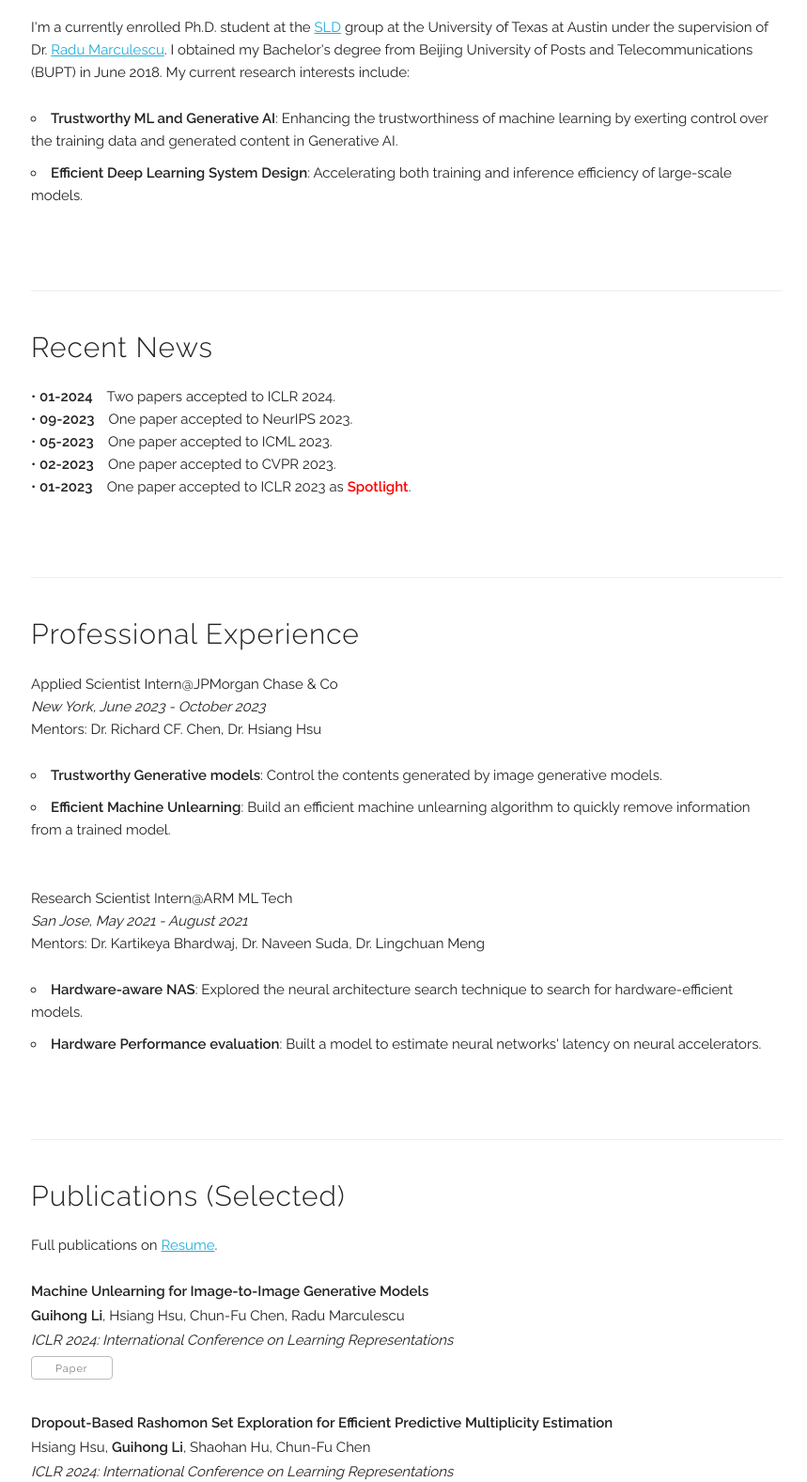
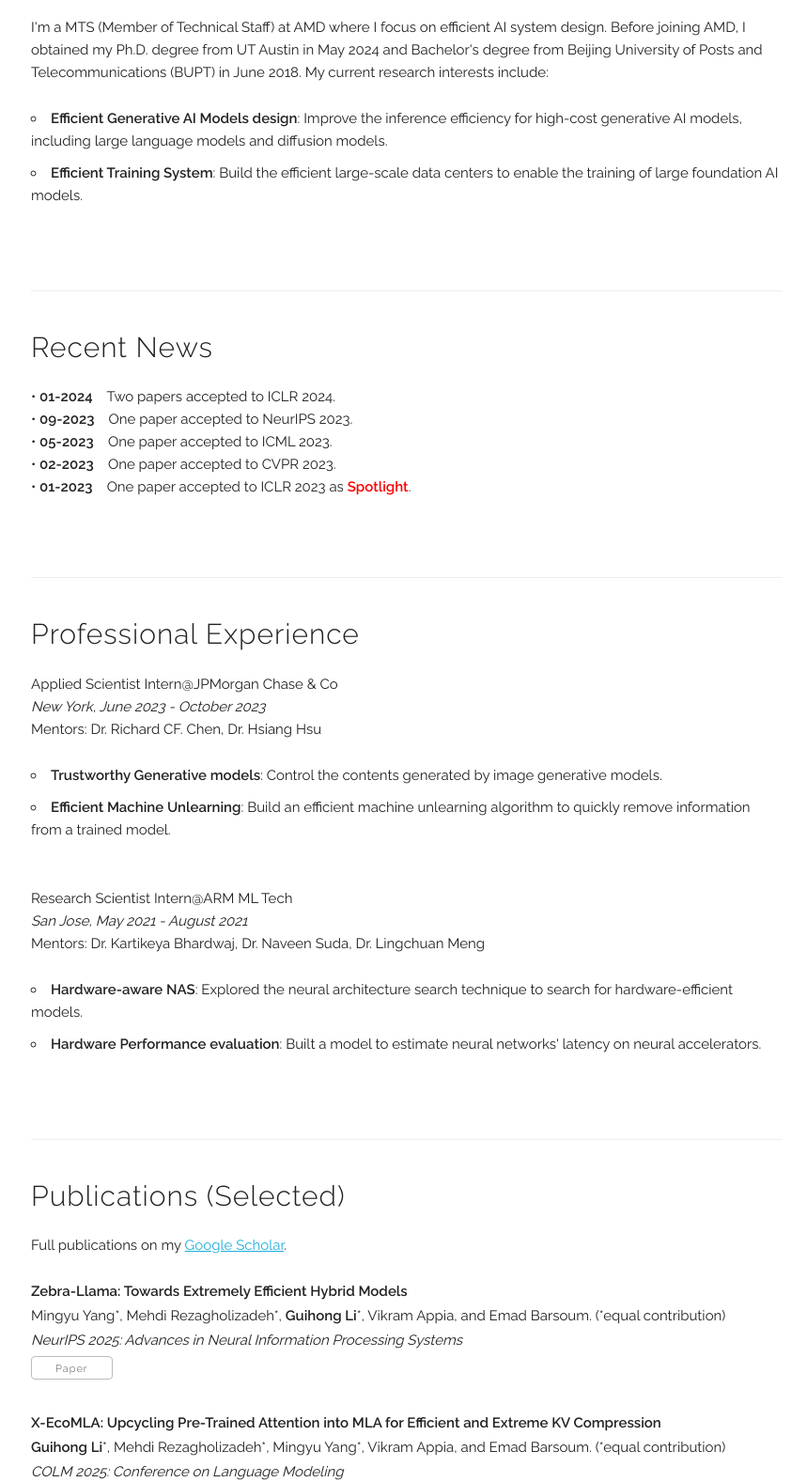
Before and after one commit to LiGuihong/LiGuihong.github.io, a plain HTML site: page index.html in a window 1280 px wide. Shown: the part 424-2001 px from the top of the page at 94% size, without its empty margins (207-1066 px from the left). Drawn offline with Linux system fonts and the light colour scheme; files whose address does not match are found by name.

Commit message:
Update personal info and publications in index.html
Updated personal and professional information, including title and affiliations. Modified research interests and added recent publications.

```diff
--- a/index.html
+++ b/index.html
@@ -5,7 +5,7 @@
   <!-- Basic Page Needs
   –––––––––––––––––––––––––––––––––––––––––––––––––– -->
   <meta charset="utf-8">
-  <title>Guihong Li | UT Austin</title>
+  <title>Guihong Li | AMD&UT Austin</title>
   <meta name="description" content="Guihong Li">
   <meta name="author" content="Guihong Li">
   <meta property="og:title" content="Guihong Li" />
@@ -73,8 +73,8 @@
         </div>
         <div class="nine columns main-description">
             <h1>Guihong Li</h1>
-            <p>PhD Candidate <br/>  ECE, The University of Texas at Austin</p>
-            <p><small> lgh@utexas.edu </small></p>
+            <p>MTS <br/>  AMD AI Group</p>
+            <p><small> guihong.li@amd.com / lgh@utexas.edu </small></p>
             <p>
               <span onclick="window.open('https://twitter.com/KingLGH')" style="cursor: pointer">
                 <i class="fa fa-twitter" aria-hidden="true"></i>
@@ -112,12 +112,11 @@
 <div class="docs-section" id="bio">
   <h4>Bio</h4>
   <p>
-    I'm a currently enrolled Ph.D. student at the <a href="https://radum.ece.utexas.edu" target="_blank">SLD</a> group at the University of Texas at Austin under the supervision of Dr. <a href="https://radum.ece.utexas.edu/people" target="_blank"> Radu Marculescu</a>.
-    I obtained my Bachelor's degree from Beijing University of Posts and Telecommunications (BUPT) in June 2018.
+    I'm a MTS (Member of Technical Staff) at AMD where I focus on efficient AI system design. Before joining AMD, I obtained my Ph.D. degree from UT Austin in May 2024 and Bachelor's degree from Beijing University of Posts and Telecommunications (BUPT) in June 2018.
     My current research interests include:
     <ul>
-      <li type="circle"><b>Trustworthy ML and Generative AI</b>: Enhancing the trustworthiness of machine learning by exerting control over the training data and generated content in Generative AI.</li>
-      <li type="circle"><b>Efficient Deep Learning System Design</b>: Accelerating both training and inference efficiency of large-scale models. </li>
+      <li type="circle"><b>Efficient Generative AI Models design</b>: Improve the inference efficiency for high-cost generative AI models, including large language models and diffusion models. </li>
+      <li type="circle"><b>Efficient Training System</b>: Build the efficient large-scale data centers to enable the training of large foundation AI models. </li>
     </ul>
   </p>
 </div>
@@ -192,7 +191,7 @@
 <div class="docs-section" id="publications">
   <h4>Publications (Selected)</h4>
 
-  <p>Full publications on <a href="/assets/resume/Resume_Guihong_Li.pdf" target="_blank">Resume</a>.<br/>
+  <p>Full publications on my <a href="https://scholar.google.com/citations?hl=en&user=UJofPMIAAAAJ&view_op=list_works&sortby=pubdate" target="_blank">Google Scholar</a>.<br/>
   <!-- <sup>‡</sup> indicates authors with equal contribution. <sup>&#x2606;</sup> indicates my students or interns. -->
   </p>
 
@@ -201,6 +200,22 @@
   <div class="tab-content">
     <div class="tab-pane active" id="2023_paper">
       <div class="paper">
+        <p class="title"><b>Zebra-Llama: Towards Extremely Efficient Hybrid Models</b></p>
+        <p>Mingyu Yang*, Mehdi Rezagholizadeh*, <b>Guihong Li</b>*, Vikram Appia, and Emad Barsoum. (*equal contribution)</p>
+        <p><i>NeurIPS 2025: Advances in Neural Information Processing Systems</i></p>
+         <div class="paper-buttons">
+            <a class="button" href="https://openreview.net/pdf?id=9hjVoPWPnh" target="_blank">Paper</a>
+        </div>
+      </br>
+
+        <p class="title"><b>X-EcoMLA: Upcycling Pre-Trained Attention into MLA for Efficient and Extreme KV Compression</b></p>
+        <p><b>Guihong Li</b>*, Mehdi Rezagholizadeh*, Mingyu Yang*, Vikram Appia, and Emad Barsoum. (*equal contribution)</p>
+        <p><i>COLM 2025: Conference on Language Modeling</i></p>
+         <div class="paper-buttons">
+            <a class="button" href="https://openreview.net/pdf?id=CPJ9EAeYfd" target="_blank">Paper</a>
+        </div>
+      </br>
+
         <p class="title"><b>Machine Unlearning for Image-to-Image Generative Models</b></p>
         <p><b>Guihong Li</b>, Hsiang Hsu, Chun-Fu Chen, Radu Marculescu</p>
         <p><i>ICLR 2024: International Conference on Learning Representations</i></p>
```
